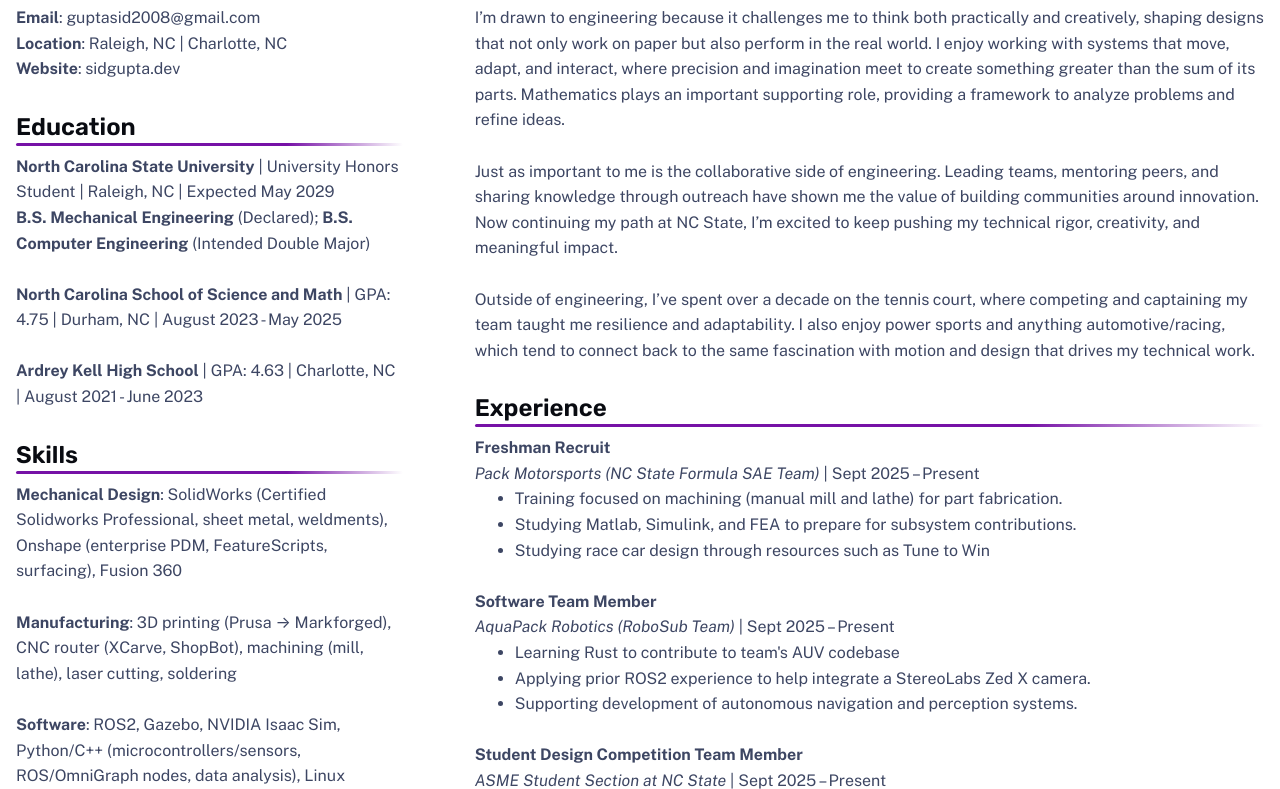
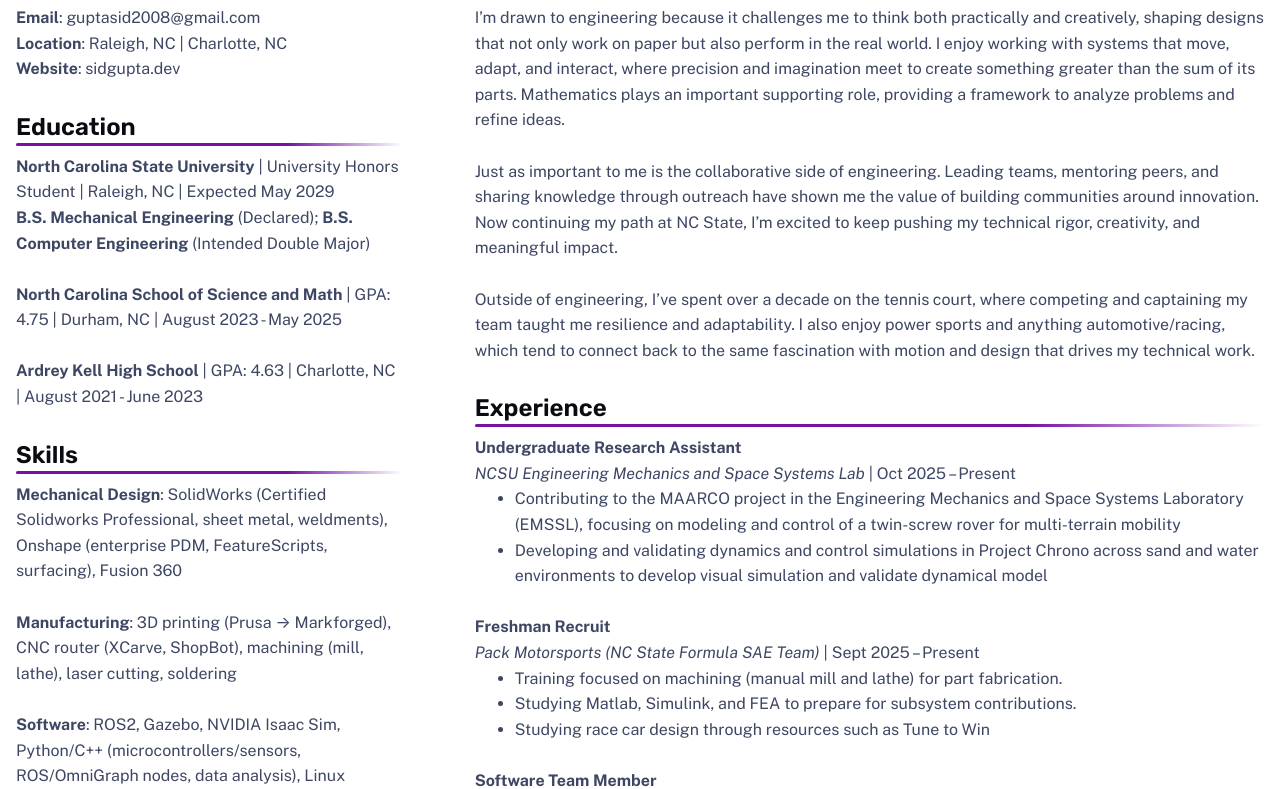
Before and after one commit to SidGupta4761/portfolio-website, an Astro site: page /about in a window 1280 px wide. Shown: the part 434-1223 px from the top of the page. Built offline with nearby package versions, Linux system fonts and the light colour scheme; Astro itself is replaced by a stand-in of ours.

Commit message:
oct update

```diff
--- a/src/pages/about.astro
+++ b/src/pages/about.astro
@@ -68,7 +68,19 @@
 
     <h2 class="sg-section-title">Experience</h2>
     <div class="sg-content">
-      <p>
+
+  <p>
+    <strong>Undergraduate Research Assistant</strong><br>
+    <em>NCSU Engineering Mechanics and Space Systems Lab</em> | Oct 2025 – Present<br>
+    <ul>
+      <li>Contributing to the MAARCO project in the Engineering Mechanics and Space Systems Laboratory (EMSSL), focusing on modeling and control of a twin-screw rover for multi-terrain mobility</li>
+      <li>Developing and validating dynamics and control simulations in Project Chrono across sand and water environments to develop visual simulation and validate dynamical model</li>
+    </ul>
+  </p>
+
+  <br>
+
+  <p>
     <strong>Freshman Recruit</strong><br>
     <em>Pack Motorsports (NC State Formula SAE Team)</em> | Sept 2025 – Present<br>
     <ul>
```
